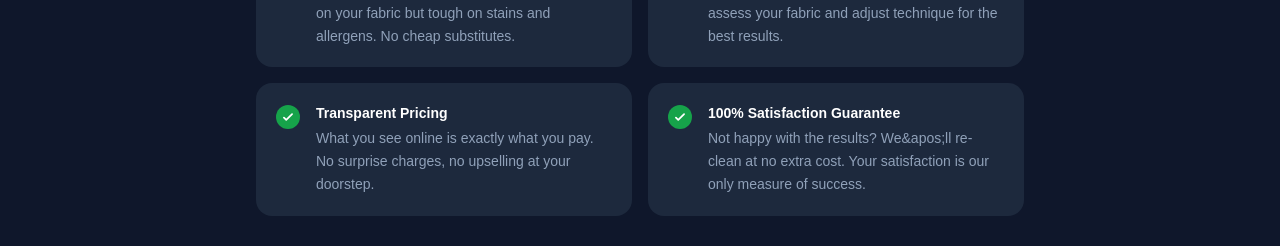
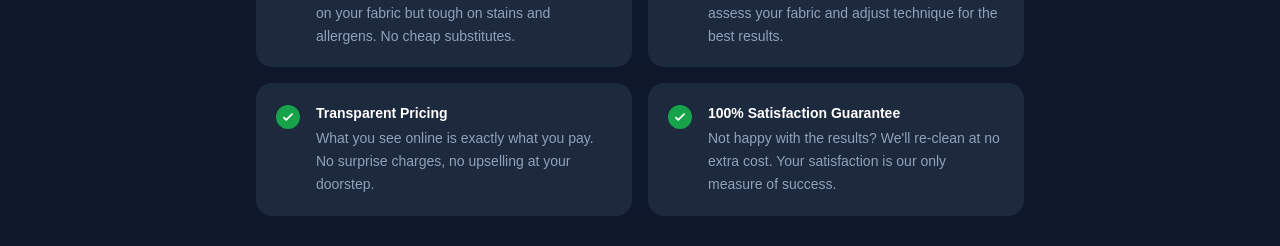
Before and after one commit to cleanwarks1/cwbangalorebooking, a Next.js app: page / in a window 1280 px wide. Shown: the part 2470-2716 px from the top of the page. Built offline with nearby package versions, Linux system fonts and the light colour scheme; no server answers.

Commit message:
Fix HTML entities rendering literally in JS string context

```diff
--- a/app/page.tsx
+++ b/app/page.tsx
@@ -250,7 +250,7 @@ export default function LandingPage() {
           >
             Why Choose Clean Warks?
           </h2>
-          <p className="text-slate-400 text-center mb-10 text-lg">We&apos;re not just another cleaning service.</p>
+          <p className="text-slate-400 text-center mb-10 text-lg">We're not just another cleaning service.</p>
           <div className="grid grid-cols-1 sm:grid-cols-2 gap-4">
             {[
               {
@@ -275,7 +275,7 @@ export default function LandingPage() {
               },
               {
                 title: "100% Satisfaction Guarantee",
-                desc: "Not happy with the results? We&apos;ll re-clean at no extra cost. Your satisfaction is our only measure of success.",
+                desc: "Not happy with the results? We'll re-clean at no extra cost. Your satisfaction is our only measure of success.",
               },
             ].map((item) => (
               <div key={item.title} className="bg-slate-800 rounded-2xl p-5 flex gap-4">
```
